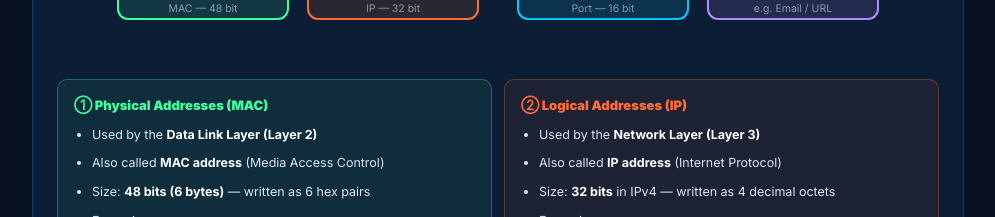
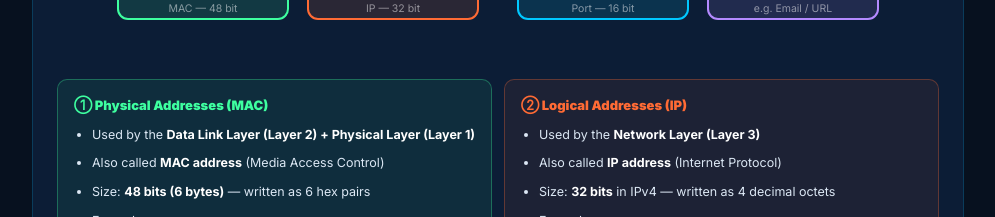
Before and after one commit to alaa-herz05/Networks-Data-Communications-Study-Hub, a plain HTML site: page chapter2.html in a window 1280 px wide. Shown: the part 8760-8977 px from the top of the page, without its empty margins (142-1137 px from the left). Drawn offline with Linux system fonts and the light colour scheme.

Commit message:
Update MAC address description in chapter2.html

```diff
--- a/chapter2.html
+++ b/chapter2.html
@@ -1914,7 +1914,7 @@
         <div style="background:rgba(62,255,160,.07);border:1px solid rgba(62,255,160,.3);border-radius:10px;padding:14px 16px">
           <div style="font-weight:800;color:var(--green);font-size:13px;margin-bottom:6px">① Physical Addresses (MAC)</div>
           <ul style="font-size:12.5px;padding-left:18px;line-height:1.9;color:var(--text)">
-            <li>Used by the <strong>Data Link Layer (Layer 2)</strong></li>
+            <li>Used by the <strong>Data Link Layer (Layer 2) + Physical Layer (Layer 1)</strong></li>
             <li>Also called <strong>MAC address</strong> (Media Access Control)</li>
             <li>Size: <strong>48 bits (6 bytes)</strong> — written as 6 hex pairs</li>
             <li>Example: <code style="color:var(--green);font-size:11px">07:01:02:01:2C:4B</code></li>
```
